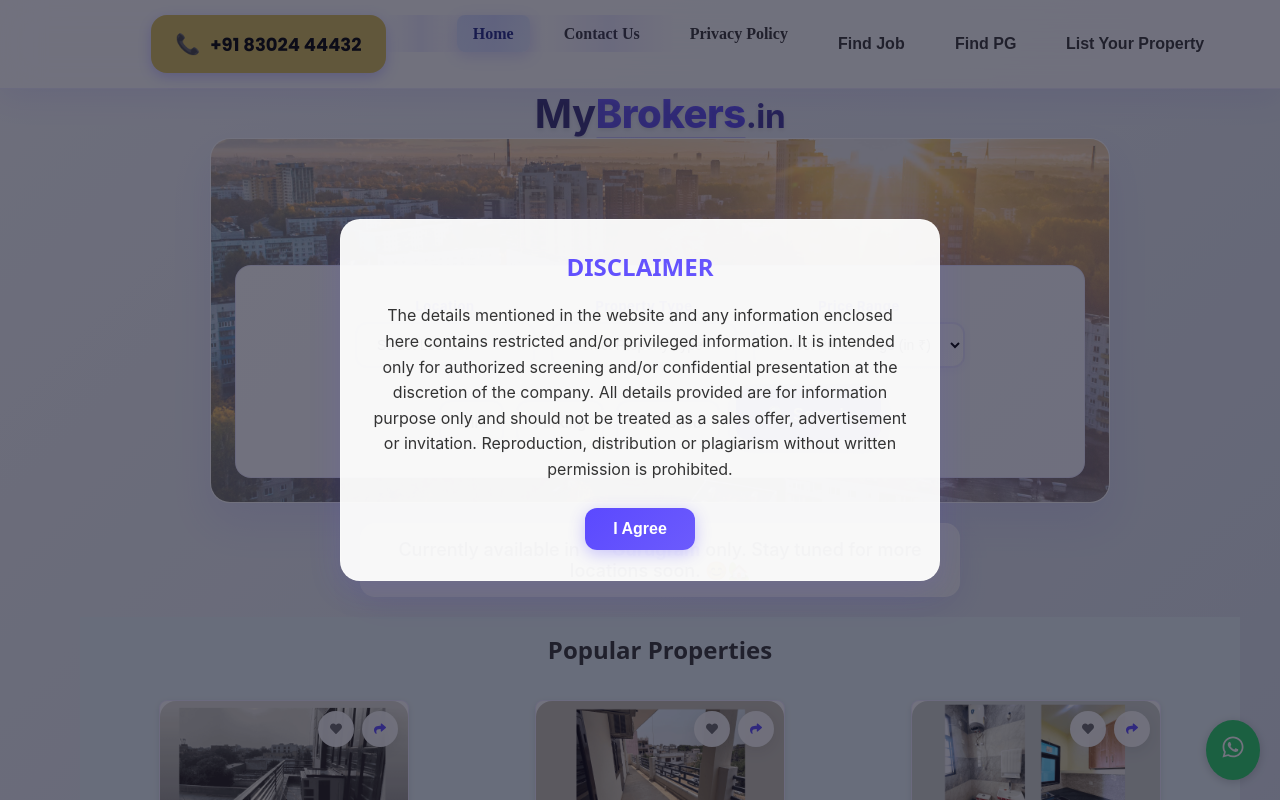
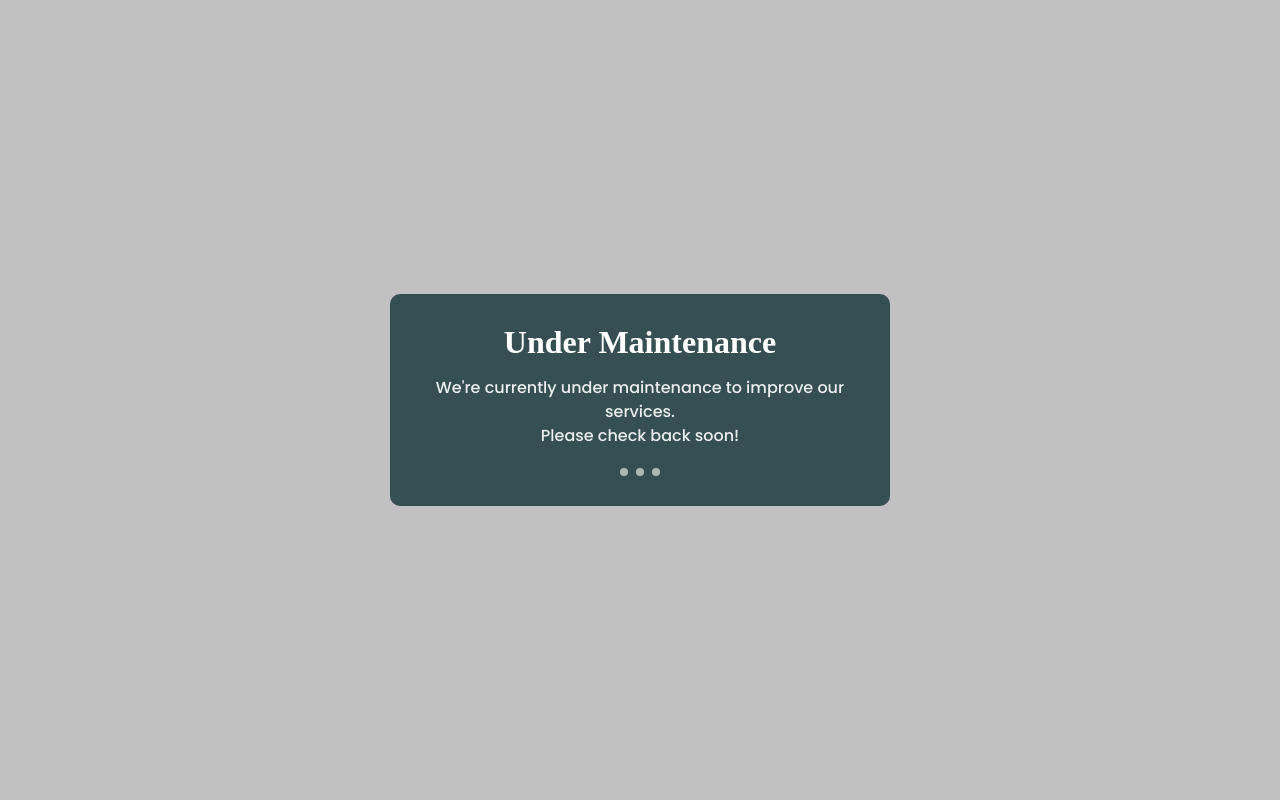
Before and after one commit to harshit7388/project-real-estate, a React (Create React App) app: page / in a window 1280 px wide. Shown: the top 800 px of the page. Built offline with nearby package versions, Linux system fonts and the light colour scheme.

Commit message:
added maintenance mode feature

```diff
--- a/src/App.js
+++ b/src/App.js
@@ -17,8 +17,10 @@
 import PopularProperties from "./components/PopularProperties";
 import propertiesData from './components/PropertyList';
 import Disclaimer from "./components/Disclaimer";
+import Maintenance from "./components/Maintenance";
 
 const App = () => {
+  const isMaintenanceMode = true; // Set to true to enable maintenance mode
   const [filters, setFilters] = useState({
     location: "",
     propertyType: "",
@@ -83,6 +85,11 @@
 const handleAgree = () => {
     setShowDisclaimer(false);
   };
+
+  if (isMaintenanceMode) {
+    return <Maintenance />;
+  }
+
   return (
     <Router>
       {/* <HamburgerMenu /> */}
--- /dev/null
+++ b/src/components/Maintenance.js
@@ -0,0 +1,42 @@
+import React from "react";
+import { motion } from "framer-motion";
+import '../styles/components/_maintenance.scss';
+
+const Maintenance = () => {
+  return (
+    <motion.div
+      className="maintenance-overlay"
+      initial={{ opacity: 0 }}
+      animate={{ opacity: 1 }}
+      transition={{ duration: 0.5 }}
+    >
+      <motion.div
+        className="maintenance-content"
+        initial={{ scale: 0.8, opacity: 0 }}
+        animate={{ scale: 1, opacity: 1 }}
+        transition={{ delay: 0.2, duration: 0.6, type: "spring", stiffness: 100 }}
+      >
+        {/* <motion.div
+          className="maintenance-icon"
+          animate={{ rotate: 360 }}
+          transition={{ duration: 2, repeat: Infinity, ease: "linear" }}
+        >
+          🔧
+        </motion.div> */}
+        <h1 className="maintenance-title">Under Maintenance</h1>
+        <p className="maintenance-message">
+          We're currently under maintenance to improve our services.
+          <br></br>
+          Please check back soon!
+        </p>
+        <div className="maintenance-dots">
+          <span></span>
+          <span></span>
+          <span></span>
+        </div>
+      </motion.div>
+    </motion.div>
+  );
+};
+
+export default Maintenance;
--- /dev/null
+++ b/src/styles/components/_maintenance.scss
@@ -0,0 +1,56 @@
+.maintenance-overlay {
+  position: fixed;
+  top: 0;
+  left: 0;
+  width: 100vw;
+  height: 100vh;
+  background-color: #c1c1c1; // simple solid background
+  display: flex;
+  align-items: center;
+  justify-content: center;
+  z-index: 10000;
+}
+
+.maintenance-content {
+  text-align: center;
+  color: #ffffff;
+  max-width: 500px;
+  padding: 30px;
+  background-color: #354f52;
+  border-radius: 10px;
+}
+
+.maintenance-icon {
+  font-size: 3rem;
+  margin-bottom: 15px;
+  display: inline-block;
+}
+
+.maintenance-title {
+  font-size: 2rem;
+  font-weight: 600;
+  margin-bottom: 15px;
+}
+
+.maintenance-message {
+  font-size: 1rem;
+  line-height: 1.5;
+  margin-bottom: 20px;
+  opacity: 0.9;
+  font-family: 'Poppins';
+
+}
+
+.maintenance-dots {
+  display: flex;
+  justify-content: center;
+  gap: 8px;
+
+  span {
+    width: 8px;
+    height: 8px;
+    background: #ffffff;
+    border-radius: 50%;
+    opacity: 0.6;
+  }
+}
```
